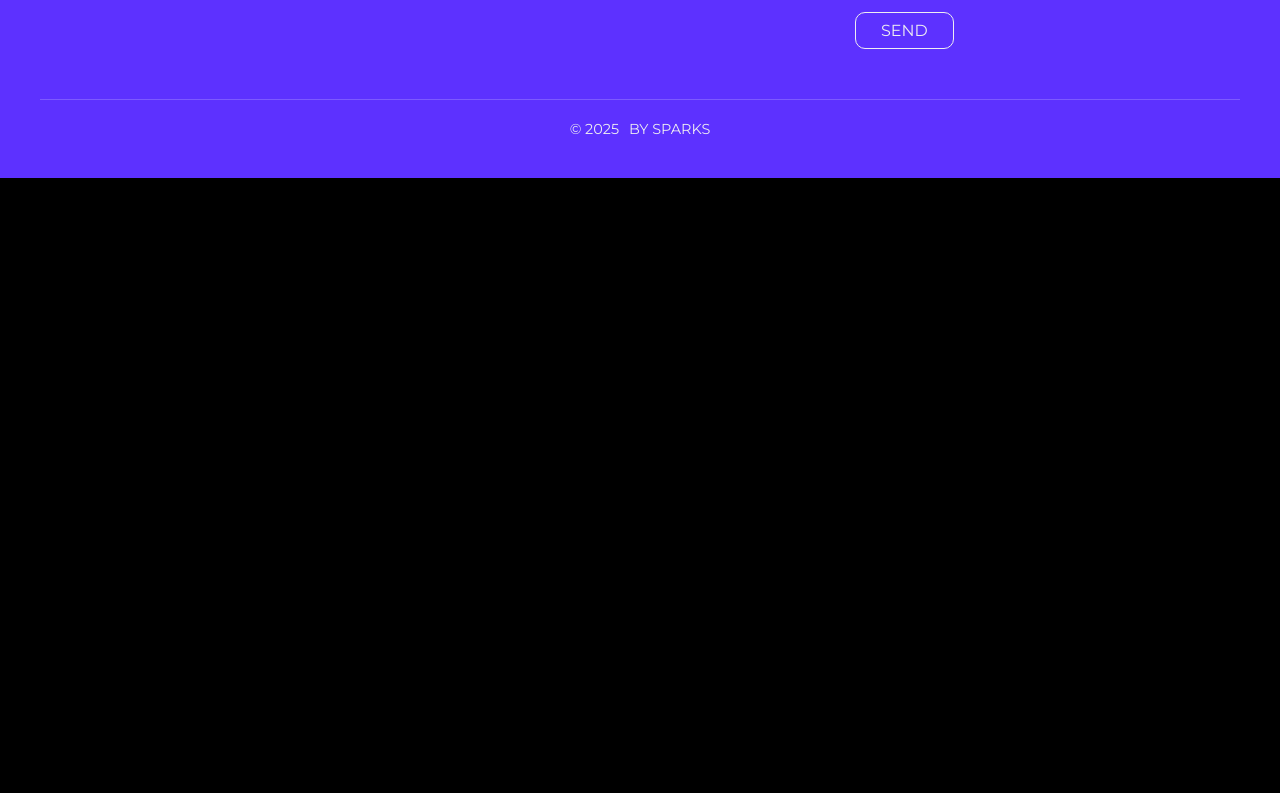
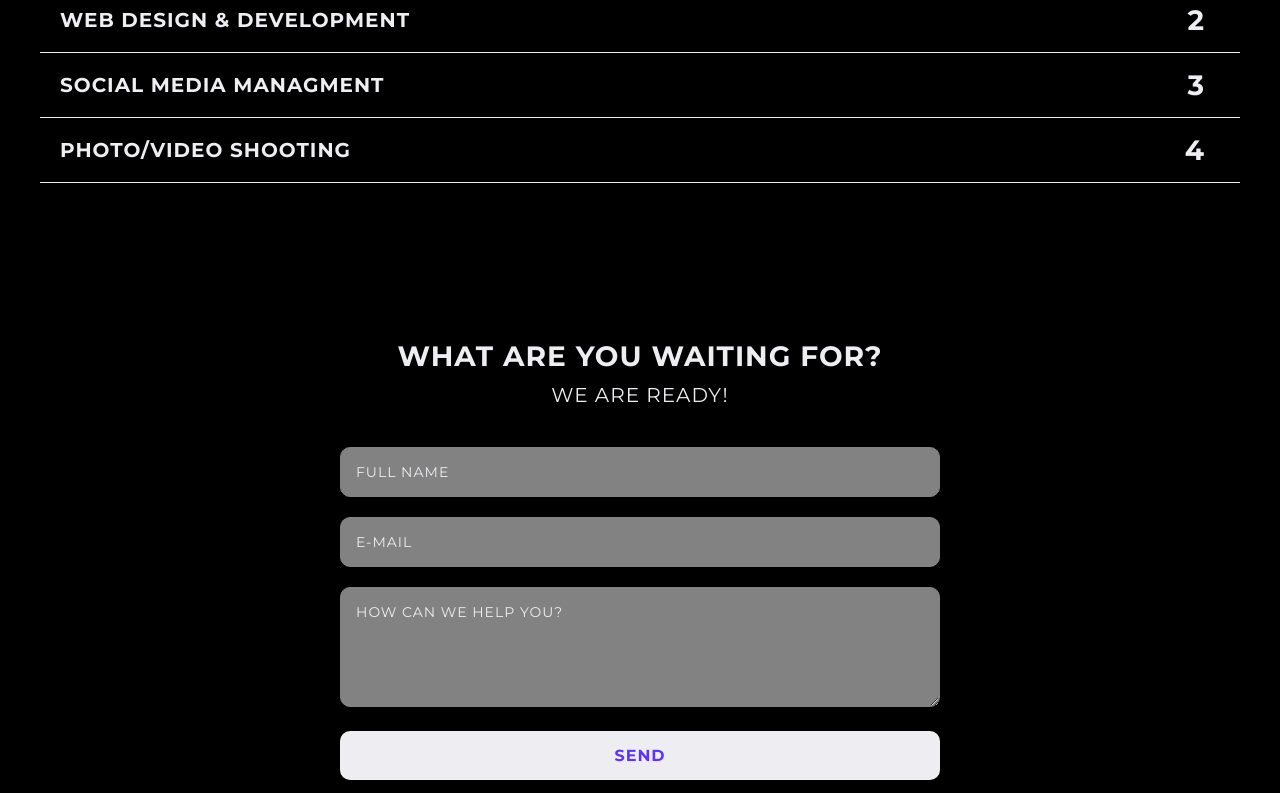
Before and after one commit to 13Nephilimm/sparks, a Vue app: page / in a window 1280 px wide. Shown: the part 1467-2260 px from the top of the page. Before the commit the page ends 1645 px from the top, so only its background shows below. Built offline with nearby package versions, Linux system fonts and the light colour scheme.

Commit message:
accordion and contact section added

```diff
--- /dev/null
+++ b/src/components/base/ContactSection.vue
@@ -0,0 +1,163 @@
+<template>
+  <section class="contact-section">
+    <div class="contact-container">
+      <h2 class="contact-heading">WHAT ARE YOU WAITING FOR?</h2>
+      <h3 class="contact-subheading">WE ARE READY!</h3>
+
+      <form class="contact-form" @submit.prevent="submitForm">
+        <div class="form-group">
+          <input
+            type="text"
+            v-model="form.fullName"
+            placeholder="FULL NAME"
+            required
+          />
+        </div>
+
+        <div class="form-group">
+          <input
+            type="email"
+            v-model="form.email"
+            placeholder="E-MAIL"
+            required
+          />
+        </div>
+
+        <div class="form-group">
+          <textarea
+            v-model="form.message"
+            placeholder="HOW CAN WE HELP YOU?"
+            required
+          ></textarea>
+        </div>
+
+        <button type="submit" class="submit-button">SEND</button>
+      </form>
+    </div>
+  </section>
+</template>
+
+<script>
+export default {
+  name: "ContactSection",
+  data() {
+    return {
+      form: {
+        fullName: "",
+        email: "",
+        message: "",
+      },
+    };
+  },
+  methods: {
+    submitForm() {
+      // Handle form submission here
+      console.log("Form submitted:", this.form);
+      // You can add API call or email sending logic here
+
+      // Reset form after submission
+      this.form = {
+        fullName: "",
+        email: "",
+        message: "",
+      };
+
+      // Show success message
+      alert("Thank you for your message! We will get back to you soon.");
+    },
+  },
+};
+</script>
+
+<style scoped>
+.contact-section {
+  padding: 60px 20px;
+  text-align: center;
+}
+
+.contact-container {
+  max-width: 600px;
+  margin: 0 auto;
+}
+
+.contact-heading {
+  font-size: 28px;
+  font-weight: 700;
+  text-transform: uppercase;
+  color: var(--text-color);
+  margin-bottom: 10px;
+  letter-spacing: 1px;
+}
+
+.contact-subheading {
+  font-size: 20px;
+  font-weight: 400;
+  color: var(--text-color);
+  margin-bottom: 40px;
+  letter-spacing: 1px;
+}
+
+.contact-form {
+  display: flex;
+  flex-direction: column;
+  gap: 20px;
+}
+
+.form-group input,
+.form-group textarea {
+  width: 100%;
+  padding: 15px;
+  border: 1px solid #828282;
+  background-color: #828282;
+  font-size: 14px;
+  text-transform: uppercase;
+  letter-spacing: 1px;
+  border-radius: 10px;
+}
+
+.form-group input::placeholder,
+.form-group textarea::placeholder {
+  color: var(--text-color);
+}
+
+.form-group textarea {
+  min-height: 120px;
+  resize: vertical;
+}
+
+.submit-button {
+  background-color: var(--text-color);
+  color: var(--main-blue);
+  border: none;
+  border-radius: 10px;
+  padding: 15px 30px;
+  font-size: 16px;
+  font-weight: bold;
+  text-transform: uppercase;
+  letter-spacing: 1px;
+  cursor: pointer;
+  transition: background-color 0.3s;
+}
+
+.submit-button:hover {
+  background-color: var(--main-blue);
+  color: var(--text-color);
+}
+
+/* Focus styles */
+.form-group input:focus,
+.form-group textarea:focus {
+  outline: none;
+  border-color: #000;
+}
+
+@media (max-width: 768px) {
+  .contact-heading {
+    font-size: 24px;
+  }
+
+  .contact-subheading {
+    font-size: 18px;
+  }
+}
+</style>
--- /dev/null
+++ b/src/components/elements/MainAccordion.vue
@@ -0,0 +1,99 @@
+<template>
+  <div class="accordion">
+    <div
+      v-for="(item, index) in items"
+      :key="index"
+      class="accordion-item"
+      :class="{ 'is-active': activeIndex === index }"
+      @click="toggleItem(index)"
+    >
+      <div class="accordion-header">
+        <span class="accordion-title">{{ item.title }}</span>
+        <span class="accordion-number">{{ index + 1 }}</span>
+      </div>
+      <div class="accordion-content" v-show="activeIndex === index">
+        {{ item.content }}
+      </div>
+    </div>
+  </div>
+</template>
+
+<script>
+export default {
+  name: "Accordion",
+  data() {
+    return {
+      activeIndex: "",
+      items: [
+        {
+          title: "BRAND IDENTITY DESIGN",
+          content: "Content for Brand Identity Design...",
+        },
+        {
+          title: "WEB DESIGN & DEVELOPMENT",
+          content: "Content for Web Design & Development...",
+        },
+        {
+          title: "SOCIAL MEDIA MANAGMENT",
+          content: "Content for Social Media Management...",
+        },
+        {
+          title: "PHOTO/VIDEO SHOOTING",
+          content: "Content for Photo/Video Shooting...",
+        },
+      ],
+    };
+  },
+  methods: {
+    toggleItem(index) {
+      this.activeIndex = this.activeIndex === index ? null : index;
+    },
+  },
+};
+</script>
+
+<style scoped>
+.accordion {
+  max-width: 1200px;
+  margin: 96px auto;
+}
+
+.accordion-item {
+  border-bottom: 1px solid var(--text-color);
+  cursor: pointer;
+  transition: all 0.3s ease;
+}
+
+.accordion-header {
+  display: flex;
+  align-items: center;
+  justify-content: space-between;
+  padding: 15px 20px;
+}
+
+.accordion-number {
+  font-size: 28px;
+  font-weight: bold;
+  margin-right: 16px;
+  color: var(--text-color);
+}
+
+.accordion-title {
+  font-size: 20px;
+  font-weight: bold;
+  text-transform: uppercase;
+  color: var(--text-color);
+  letter-spacing: 1px;
+}
+
+.accordion-content {
+  padding: 0 20px 20px 55px;
+  color: var(--text-color);
+  line-height: 1.5;
+}
+
+/* Add hover effect */
+.accordion-item:hover {
+  background-color: var(--main-blue);
+}
+</style>
--- a/src/components/layout/Footer.vue
+++ b/src/components/layout/Footer.vue
@@ -20,7 +20,7 @@
           <input
             type="email"
             class="mail-input"
-            placeholder="SEND US YOUR MAIL..."
+            placeholder="Your E-mail"
             v-model="email"
           />
           <textarea
--- a/src/views/Home.vue
+++ b/src/views/Home.vue
@@ -39,12 +39,16 @@
       </div>
     </section>
     <InfiniteSlider :text="sliderText2" :speed="48" />
+    <MainAccordion />
+    <ContactSection />
   </div>
 </template>
 
 <script>
+import MainAccordion from "@/components/elements/MainAccordion.vue";
 import Button from "../components/elements/Button.vue";
 import InfiniteSlider from "@/components/base/InfiniteSlider.vue";
+import ContactSection from "@/components/base/ContactSection.vue";
 
 export default {
   name: "Home",
@@ -52,6 +56,8 @@ export default {
   components: {
     Button,
     InfiniteSlider,
+    MainAccordion,
+    ContactSection,
   },
 
   data() {
```
